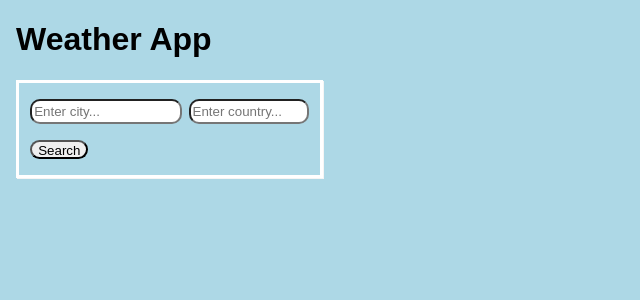
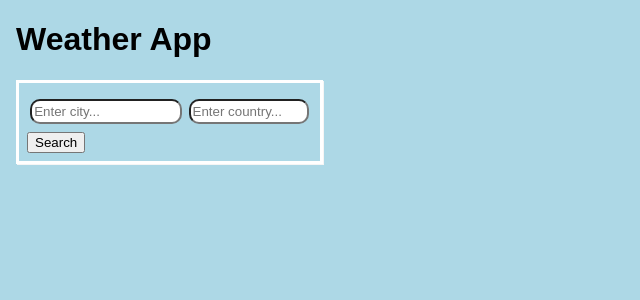
Before and after one commit to tholmes59/weather-forecast-app, a React (Create React App) app: page / in a window 1280 px wide. Shown: the top 300 px of the page, without its empty margins (0-640 px from the left). Built offline with nearby package versions, Linux system fonts and the light colour scheme; no server answers.

Commit message:
button input to button

```diff
--- a/src/components/SearchForm.js
+++ b/src/components/SearchForm.js
@@ -9,7 +9,7 @@ const SearchForm = (props) => {
                 <form onSubmit={props.getWeatherInfo}>
                     <input type='text' placeholder="Enter city..." name='city' className='city'/>
                     <input type="text" placeholder='Enter country...' name="country" className='country'/><br/>
-                    <input value="Search" type="submit" />
+                    <button value="Search" type="submit">Search</button>
                 </form>
             </div>
         )
```
